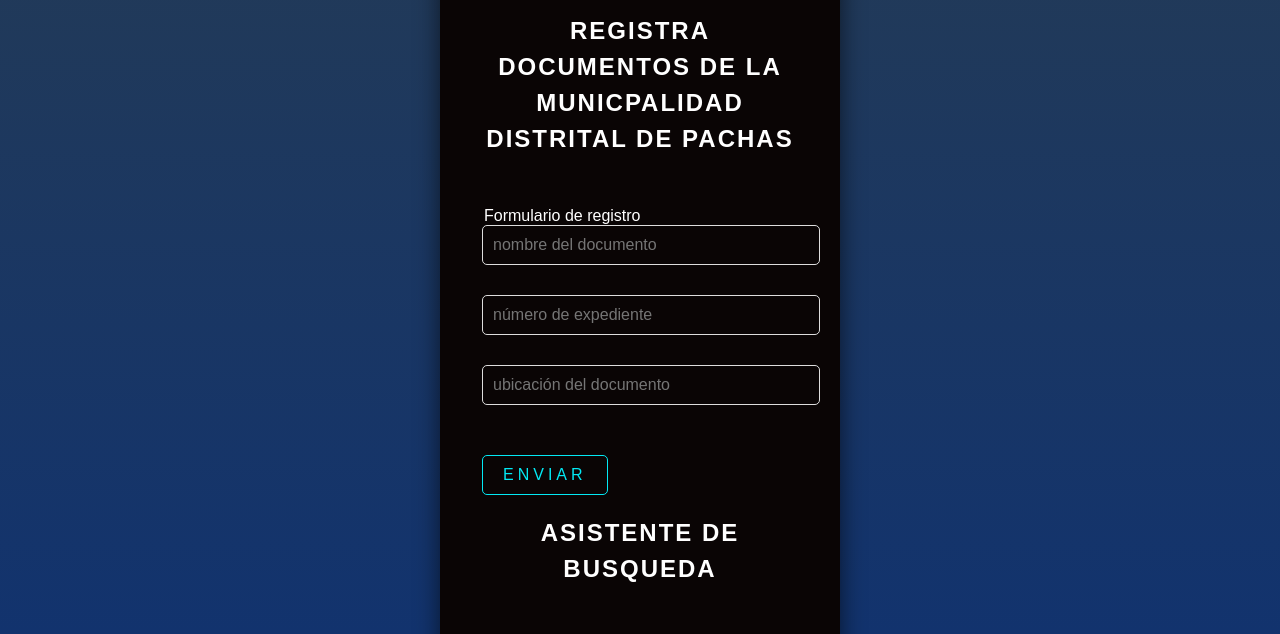
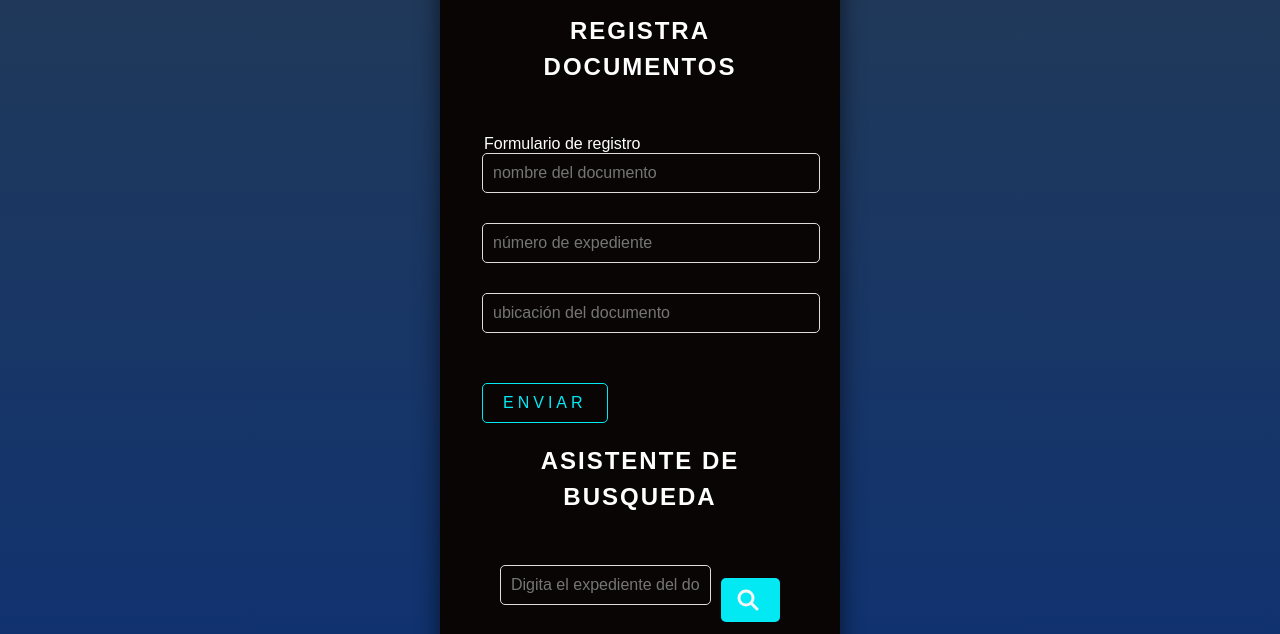
Before and after one commit to yudmerleonel/DOCUEMNTOS_MUNICIPALIDAD, a plain HTML site: page index.html in a window 1280 px wide. Shown: the part 156-790 px from the top of the page. Drawn offline with nearby package versions, Linux system fonts and the light colour scheme.

Commit message:
Update index.html

```diff
--- a/index.html
+++ b/index.html
@@ -25,7 +25,7 @@
                 <img src="img/leonelhack-.png" alt="">
             </section>
         </div>
-            <h1>Registra Documentos de la Municpalidad Distrital de Pachas</h1>
+            <h1>Registra Documentos</h1>
             <form>
                 <fieldset>
                     <legend>Formulario de registro</legend>
```
